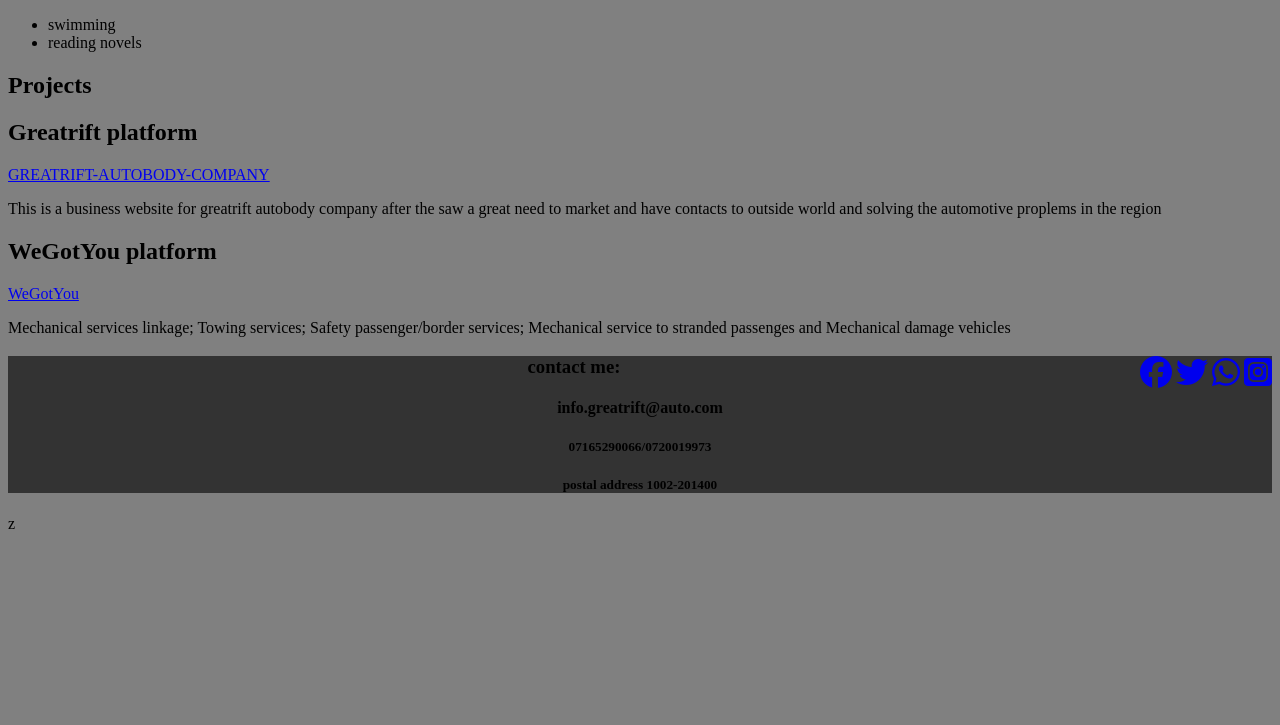
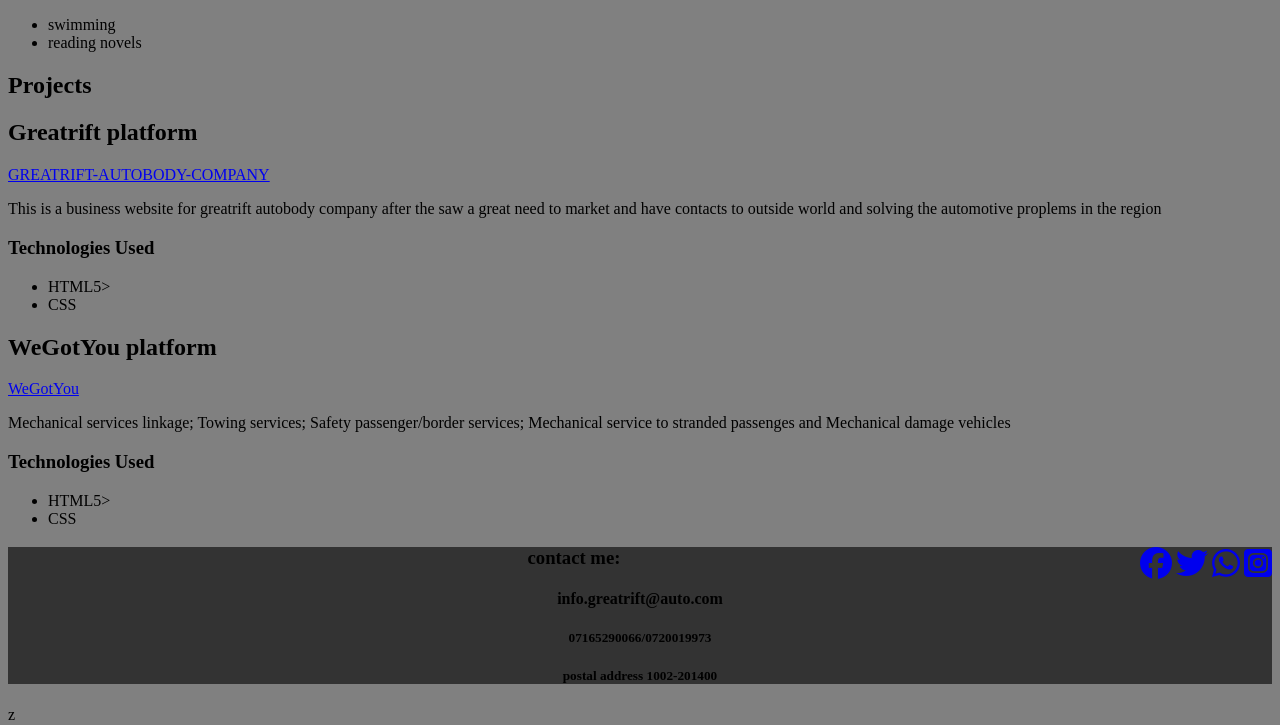
Before and after one commit to jerumanu/My-portfolio, a plain HTML site: page index.html in a window 1280 px wide. Shown: the part 514-1239 px from the top of the page. Before the commit the page ends 1055 px from the top, so only its background shows below. Drawn offline with Linux system fonts and the light colour scheme.

Commit message:
added technologies used

```diff
--- a/index.html
+++ b/index.html
@@ -54,10 +54,20 @@
             <a href="https://jerumanu.github.io/GREATRIFT-AUTOBODY-COMPANY/">GREATRIFT-AUTOBODY-COMPANY</a>
             <p>This is a business website for greatrift autobody company after the saw a great need to market and have
                 contacts to outside world and solving the automotive proplems in the region</p>
+                <H3>Technologies Used</H3>
+                <ul>
+                    <li>HTML5></li>
+                    <li>CSS</li>
+                </ul>
                 <h2><b>WeGotYou platform</b></h2>
             <a href="https://evenyarango.github.io/WeGotYou/"> WeGotYou</a>
             <p> Mechanical services linkage; Towing services; Safety passenger/border services; Mechanical service to
                 stranded passenges and Mechanical damage vehicles </p>
+                <H3>Technologies Used</H3>
+                <ul>
+                    <li>HTML5></li>
+                    <li>CSS</li>
+                </ul>
         </div>
     </section>
     <FOOter>
```
